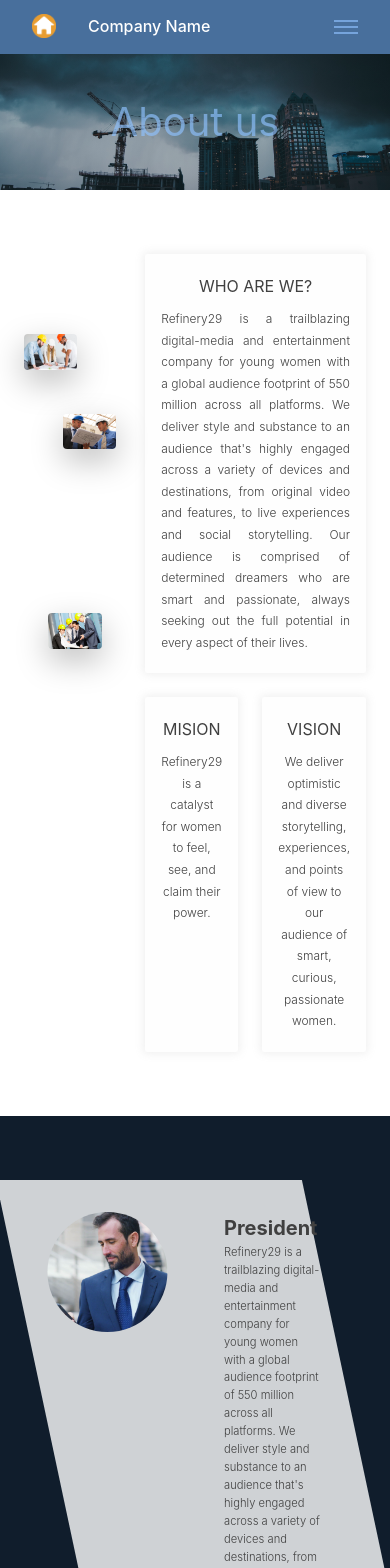
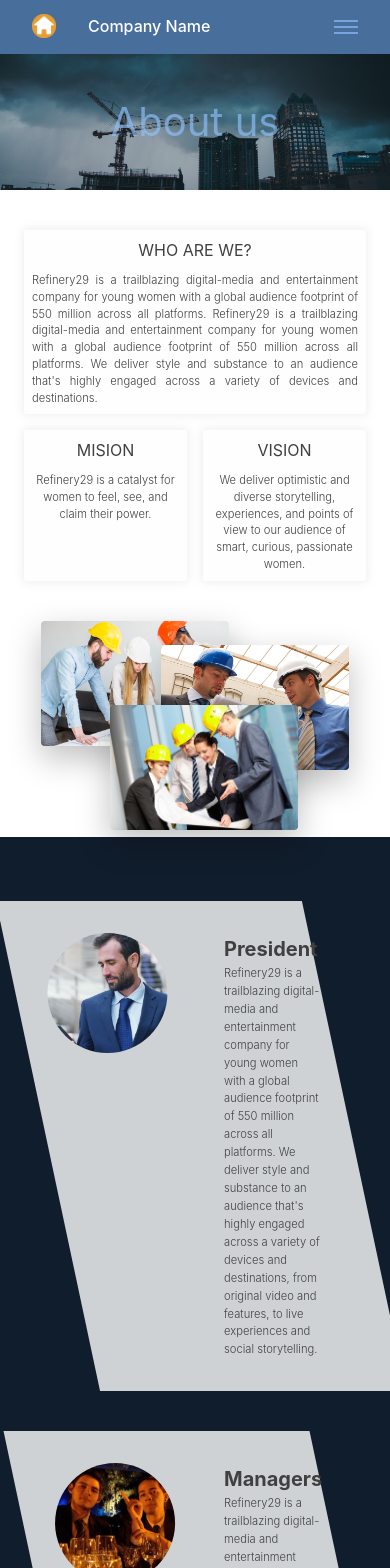
Before and after one commit to KarinGarciaZ/constructions-website, a React (Create React App) app: page /about-us in a window 390 px wide. Shown: the top 1568 px of the page. Built offline with nearby package versions, Linux system fonts and the light colour scheme; no server answers.

Commit message:
First approach of responsive in about us.

```diff
--- a/src/App.css
+++ b/src/App.css
@@ -275,6 +275,65 @@
     font-size: 1.5rem;
     line-height: 1.8; }
 
+@media only screen and (max-width: 68.75em) {
+  .description-card {
+    padding: 1rem 1rem; }
+    .description-card__title {
+      text-transform: uppercase;
+      font-size: 2rem;
+      font-weight: 400;
+      margin-bottom: 1rem; }
+    .description-card__content {
+      font-size: 1.4rem; } }
+
+@media only screen and (max-width: 56.25em) {
+  .description-card__content {
+    line-height: 1.5; } }
+
+.about-us__team-members--card {
+  grid-column: center-starts / center-ends;
+  padding: 4rem;
+  background-color: #FFFFFFCC;
+  transform: skewX(12deg);
+  display: flex; }
+  .about-us__team-members--card-shape {
+    height: 15rem;
+    width: 15rem;
+    shape-outside: circle(50% at 50% 50%);
+    -webkit-shape-outside: circle(50% at 50% 50%);
+    clip-path: circle(50% at 50% 50%);
+    -webkit-clip-path: circle(50% at 50% 50%);
+    transform: skewX(-12deg);
+    position: relative; }
+    .about-us__team-members--card-shape img {
+      height: 100%;
+      transform: scale(1.3) translateX(-4rem);
+      transition: all .3s; }
+    .about-us__team-members--card-shape span {
+      position: absolute;
+      transition: all .3s;
+      top: 90%;
+      left: 50%;
+      font-size: 1.8rem;
+      color: white;
+      transform: translateX(-50%);
+      text-align: center;
+      opacity: 0; }
+  .about-us__team-members--card-text {
+    transform: skewX(-12deg);
+    margin-left: 3rem; }
+    .about-us__team-members--card-text h2 {
+      font-size: 2.5rem; }
+    .about-us__team-members--card-text p {
+      font-size: 1.4rem; }
+  .about-us__team-members--card:hover img {
+    transform: scale(1) translateX(-4rem);
+    filter: blur(1px) brightness(70%); }
+  .about-us__team-members--card:hover span {
+    top: 50%;
+    transform: translateY(-50%) translateX(-50%);
+    opacity: 1; }
+
 .header {
   grid-column: 1 / -1;
   grid-row: 1 / 2;
@@ -523,6 +582,9 @@
     .about-us__objectives--img {
       grid-column: 1 / span 2;
       grid-row: 1 / span 2;
+      max-height: 49rem;
+      top: 50%;
+      transform: translateY(-50%);
       position: relative; }
       .about-us__objectives--img img {
         max-width: 55%;
@@ -566,49 +628,44 @@
     display: grid;
     grid-template-columns: [container-starts] minmax(6rem, 1fr) [center-starts] repeat(12, [col-starts] minmax(min-content, 8rem) [col-ends]) [center-ends] minmax(6rem, 1fr) [container-ends];
     grid-row-gap: 5rem; }
-    .about-us__team-members--card {
-      grid-column: center-starts / center-ends;
-      padding: 4rem;
-      background-color: #FFFFFFCC;
-      transform: skewX(12deg);
-      display: flex; }
-      .about-us__team-members--card-shape {
-        height: 15rem;
-        width: 15rem;
-        shape-outside: circle(50% at 50% 50%);
-        -webkit-shape-outside: circle(50% at 50% 50%);
-        clip-path: circle(50% at 50% 50%);
-        -webkit-clip-path: circle(50% at 50% 50%);
-        transform: skewX(-12deg);
-        position: relative; }
-        .about-us__team-members--card-shape img {
-          height: 100%;
-          transform: scale(1.3) translateX(-4rem);
-          transition: all .3s; }
-        .about-us__team-members--card-shape span {
-          position: absolute;
-          transition: all .3s;
-          top: 90%;
-          left: 50%;
-          font-size: 1.8rem;
-          color: white;
-          transform: translateX(-50%);
-          text-align: center;
-          opacity: 0; }
-      .about-us__team-members--card-text {
-        transform: skewX(-12deg);
-        margin-left: 3rem; }
-        .about-us__team-members--card-text h2 {
-          font-size: 2.5rem; }
-        .about-us__team-members--card-text p {
-          font-size: 1.4rem; }
-      .about-us__team-members--card:hover img {
-        transform: scale(1) translateX(-3rem);
-        filter: blur(1px) brightness(70%); }
-      .about-us__team-members--card:hover span {
-        top: 50%;
-        transform: translateY(-50%) translateX(-50%);
-        opacity: 1; }
+
+@media only screen and (max-width: 68.75em) {
+  .about-us__objectives {
+    grid-gap: 1rem; }
+    .about-us__objectives--img {
+      max-height: 35rem; } }
+
+@media only screen and (max-width: 37.5em) {
+  .about-us__objectives {
+    grid-template-columns: repeat(2, 1fr);
+    grid-gap: 2rem; }
+    .about-us__objectives--img {
+      grid-column: 1 / -1;
+      grid-row: 3 /  4;
+      top: 0;
+      transform: translateX(0);
+      max-height: 40rem;
+      height: 40rem; }
+      .about-us__objectives--img-1 {
+        left: 5%; }
+      .about-us__objectives--img-2 {
+        left: 40%; }
+      .about-us__objectives--img-3 {
+        left: 25%; }
+    .about-us__objectives--team {
+      grid-column: 1 / -1; }
+    .about-us__objectives--mision {
+      grid-column: 1 / 2; }
+    .about-us__objectives--vision {
+      grid-column: 2 / 3; } }
+
+@media only screen and (max-width: 31.25em) {
+  .about-us__objectives {
+    padding: 5rem 0 0 0; } }
+
+@media only screen and (max-width: 25em) {
+  .about-us__objectives--img {
+    height: 30rem; } }
 
 .services {
   grid-column: center-start / center-end;
--- a/src/Assets/scss/pages/_about-us.scss
+++ b/src/Assets/scss/pages/_about-us.scss
@@ -39,6 +39,9 @@
     &--img {
       grid-column: 1 / span 2;
       grid-row: 1 / span 2;
+      max-height: 49rem;
+      top: 50%;
+      transform: translateY(-50%);
       position: relative;
 
       img {
@@ -105,64 +108,78 @@
       [center-starts] repeat( 12, [col-starts] minmax(min-content, 8rem) [col-ends] ) [center-ends]
       minmax(6rem, 1fr) [container-ends];
     grid-row-gap: 5rem;
+  }
+}
 
-    &--card {
-      grid-column: center-starts / center-ends;
-      padding: 4rem;
-      background-color: $color-white-trans;
-      transform: skewX(12deg);
-      display: flex;
 
-      &-shape {
-        height: 15rem;
-        width: 15rem;
-        shape-outside: circle(50% at 50% 50%);
-        -webkit-shape-outside: circle(50% at 50% 50%);
-        clip-path: circle(50% at 50% 50%);
-        -webkit-clip-path: circle(50% at 50% 50%);
-        transform: skewX(-12deg);
-        position: relative;
+@media only screen and (max-width: $bp-1100) {
+  .about-us{
+    &__objectives {
+      grid-gap: 1rem;
 
-        img{
-          height: 100%;
-          transform: scale(1.3) translateX(-4rem);
-          transition: all .3s;
-        }
-
-        span {
-          position: absolute;
-          transition: all .3s;
-          top: 90%;
-          left: 50%;
-          font-size: 1.8rem;
-          color: white;
-          transform: translateX(-50%);
-          text-align: center;
-          opacity: 0;
-        }
-      }
-
-      &-text {
-        transform: skewX(-12deg);
-        margin-left: 3rem;
-
-        h2{ font-size: 2.5rem; }
-        p { font-size: 1.4rem; }
-      }
-
-      &:hover{
-
-        img{
-          transform: scale(1) translateX(-3rem);;
-          filter: blur(1px) brightness(70%);
-        }
-
-        span {
-          top: 50%;
-          transform: translateY(-50%) translateX(-50%);
-          opacity: 1;
-        }
+      &--img {
+        max-height: 35rem;
       }
     }
   }
 }
+
+@media only screen and (max-width: $bp-600) {
+  .about-us{
+    &__objectives {
+      grid-template-columns: repeat(2, 1fr);
+      grid-gap: 2rem;
+
+      &--img {
+        grid-column: 1 / -1;
+        grid-row: 3 /  4;
+        top: 0;
+        transform: translateX(0);
+        max-height: 40rem;
+        height: 40rem;
+
+        &-1 {
+          left: 5%;
+        }
+
+        &-2 {
+          left: 40%;
+        }
+
+        &-3 {
+          left: 25%;
+        }
+      }
+
+      &--team {
+        grid-column: 1 / -1;
+      }
+
+      &--mision {
+        grid-column: 1 / 2;
+      }
+
+      &--vision {
+        grid-column: 2 / 3;
+      }
+    }
+  }
+}
+
+@media only screen and (max-width: $bp-500) {
+  .about-us{
+    &__objectives {
+      padding: 5rem 0 0 0;
+    }
+  }
+}
+
+@media only screen and (max-width: $bp-400) {
+  .about-us{
+    &__objectives {
+      &--img {
+        height: 30rem;
+      }
+    }
+  }
+}
--- a/src/Containers/AboutUs.js
+++ b/src/Containers/AboutUs.js
@@ -3,6 +3,8 @@
 import Header from '../Components/Layout/Header';
 import DescriptionCard from '../Components/Cards/DescriptionCard';
 import EmailSection from '../Components/Sections/Form';
+import TeamMemberCard from '../Components/Cards/TeamMemberCard';
+
 import TeamImage from '../Assets/Images/team.jpg';
 import TeamImage2 from '../Assets/Images/team2.jpg';
 import TeamImage3 from '../Assets/Images/team3.jpg';
@@ -33,9 +35,9 @@
               <DescriptionCard title='Who are we?'>
                 Refinery29 is a trailblazing digital-media and entertainment company for young women with a
                 global audience footprint of 550 million across all platforms.
-                We deliver style and substance to an audience that's highly engaged across a variety of devices and destinations,
-                from original video and features, to live experiences and social storytelling. Our audience is comprised of determined
-                dreamers who are smart and passionate, always seeking out the full potential in every aspect of their lives.
+                Refinery29 is a trailblazing digital-media and entertainment company for young women with a
+                global audience footprint of 550 million across all platforms.
+                We deliver style and substance to an audience that's highly engaged across a variety of devices and destinations.
               </DescriptionCard>
             </div>
             <div className='about-us__objectives--mision'>
@@ -51,36 +53,18 @@
           </div>
 
           <div className='about-us__team-members'>
-            <div className='about-us__team-members--card'>
-              <figure className='about-us__team-members--card-shape'>
-                <img src={BusinessImage} alt='team-img' />
-                <span>Oscar Garcia</span>
-              </figure>
-              <div className='about-us__team-members--card-text'>
-                <h2>President</h2>
-                <p>
+            <TeamMemberCard rank='President' name='Oscar Garcia' image={BusinessImage}>
               Refinery29 is a trailblazing digital-media and entertainment company for young women with a
               global audience footprint of 550 million across all platforms.
               We deliver style and substance to an audience that's highly engaged across a variety of devices and destinations,
               from original video and features, to live experiences and social storytelling.
-                </p>
-              </div>
-            </div>
+            </TeamMemberCard>
 
-            <div className='about-us__team-members--card'>
-              <figure className='about-us__team-members--card-shape'>
-                <img src={MB} alt='team-img' />
-                <span>Marcos & Brandon</span>
-              </figure>
-              <div className='about-us__team-members--card-text'>
-                <h2>Managers</h2>
-                <p>
+            <TeamMemberCard rank='Managers' name='Marcos & Brandon' image={MB}>
               Refinery29 is a trailblazing digital-media and entertainment company for young women with a
               global audience footprint of 550 million across all platforms.
               We deliver style and substance to an audience that's highly engaged across a variety of devices and destinations,
-                </p>
-              </div>
-            </div>
+            </TeamMemberCard>
           </div>
 
           <EmailSection classes='background-blue' />
```
Also changed, not shown: src/Assets/scss/components/_description-card.scss (+25 -0 lines). Lines whose indentation alone changed are shown as unchanged.
